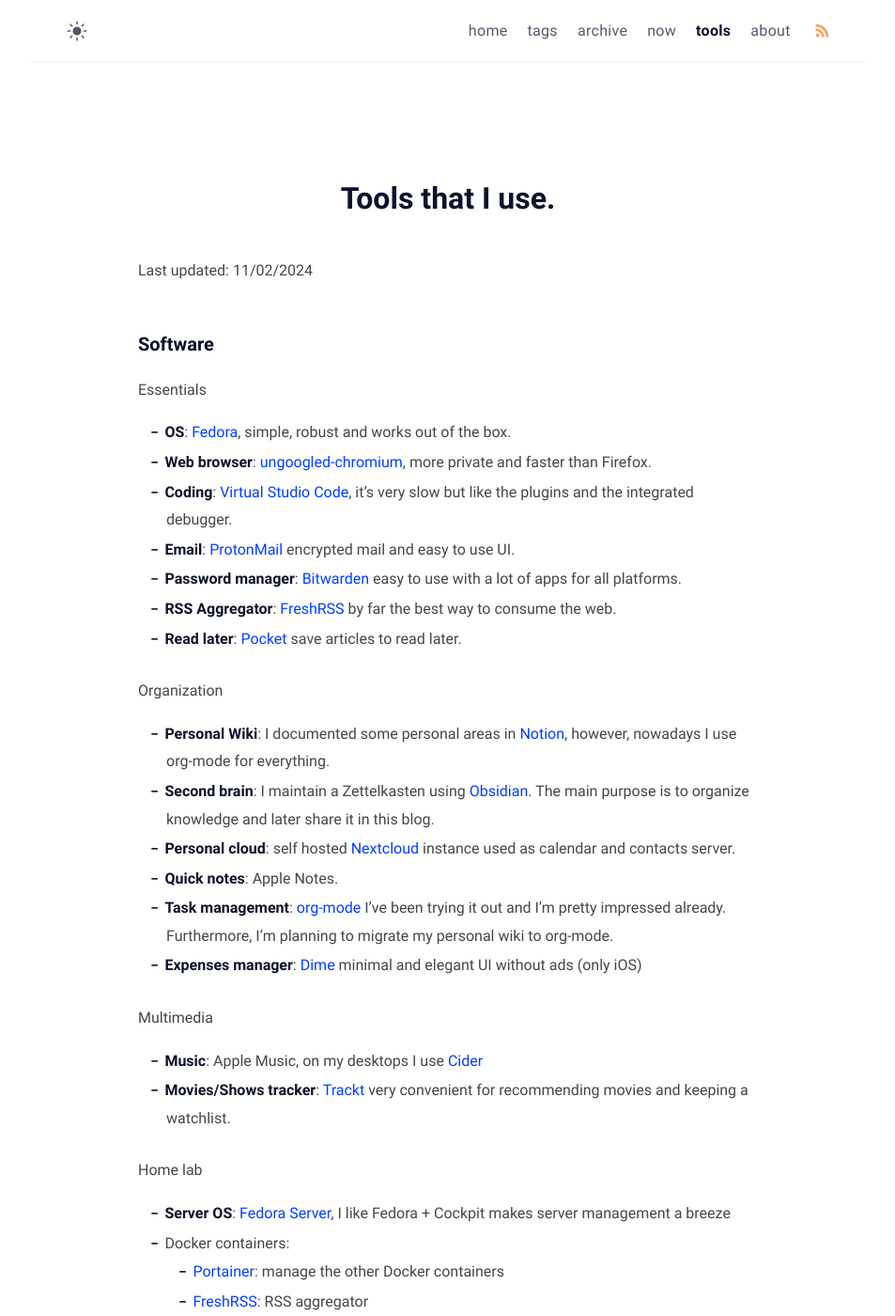
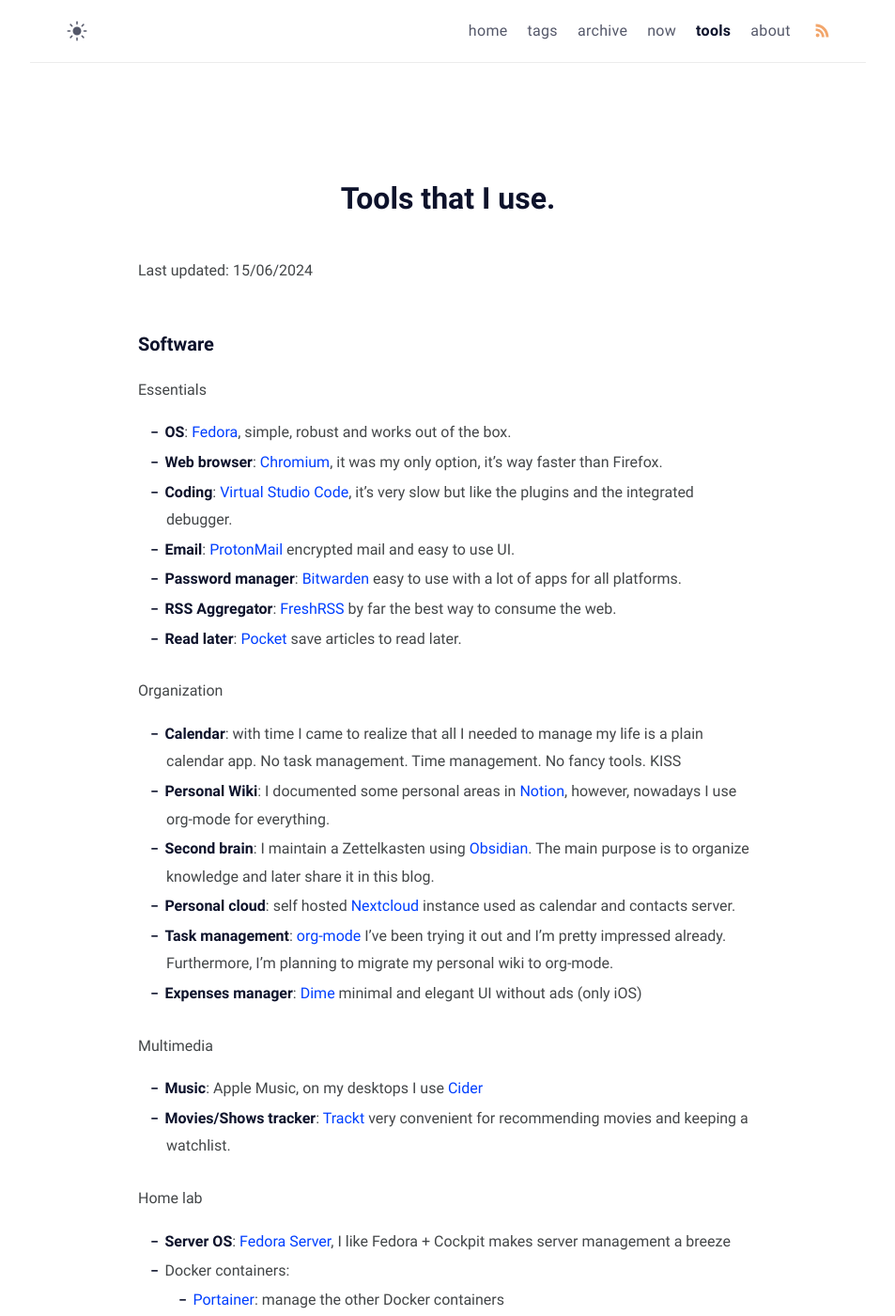
Before and after one commit to MonkeyAndres/MonkeyAndres.github.io, a Jekyll site: the page built from tools.md, in a window 1280 px wide and 1400 px high. Shown: the whole window at 94% size, without its empty margins (163-1116 px from the left). Built offline with Jekyll 4.4.1, drawn with Linux system fonts in a browser that asks for light colours; some of the changed text lies outside the part shown.

Commit message:
feat: update tools

```diff
--- a/tools.md
+++ b/tools.md
@@ -6,13 +6,13 @@
 comments: false
 ---
 
-Last updated: 11/02/2024
+Last updated: 15/06/2024
 
 #### Software
 
 Essentials
 - **OS**: [Fedora](https://getfedora.org/), simple, robust and works out of the box.
-- **Web browser**: [ungoogled-chromium](https://github.com/ungoogled-software/ungoogled-chromium), more private and faster than Firefox.
+- **Web browser**: [Chromium](https://chromium.woolyss.com/download/), it was my only option, it's way faster than Firefox.
 - **Coding**: [Virtual Studio Code](https://code.visualstudio.com/), it's very slow but like the plugins and the integrated debugger.
 - **Email**: [ProtonMail](https://protonmail.com/) encrypted mail and easy to use UI.
 - **Password manager**: [Bitwarden](https://bitwarden.com/) easy to use with a lot of apps for all platforms.
@@ -20,10 +20,10 @@
 - **Read later**: [Pocket](https://getpocket.com/home) save articles to read later.
 
 Organization
+- **Calendar**: with time I came to realize that all I needed to manage my life is a plain calendar app. No task management. Time management. No fancy tools. KISS
 - **Personal Wiki**: I documented some personal areas in [Notion](https://www.notion.so/), however, nowadays I use org-mode for everything.
 - **Second brain**: I maintain a Zettelkasten using [Obsidian](https://obsidian.md/). The main purpose is to organize knowledge and later share it in this blog.
 - **Personal cloud**: self hosted [Nextcloud](https://github.com/nextcloud/server) instance used as calendar and contacts server.
-- **Quick notes**: Apple Notes.
 - **Task management**: [org-mode](https://orgmode.org/) I've been trying it out and I'm pretty impressed already. Furthermore, I'm planning to migrate my personal wiki to org-mode.
 - **Expenses manager**: [Dime](https://apps.apple.com/us/app/dime-budgets-and-expenses/id1635280255) minimal and elegant UI without ads (only iOS)
 
```
Also changed, not shown: other parts of tools.md (+8 -3 lines).
